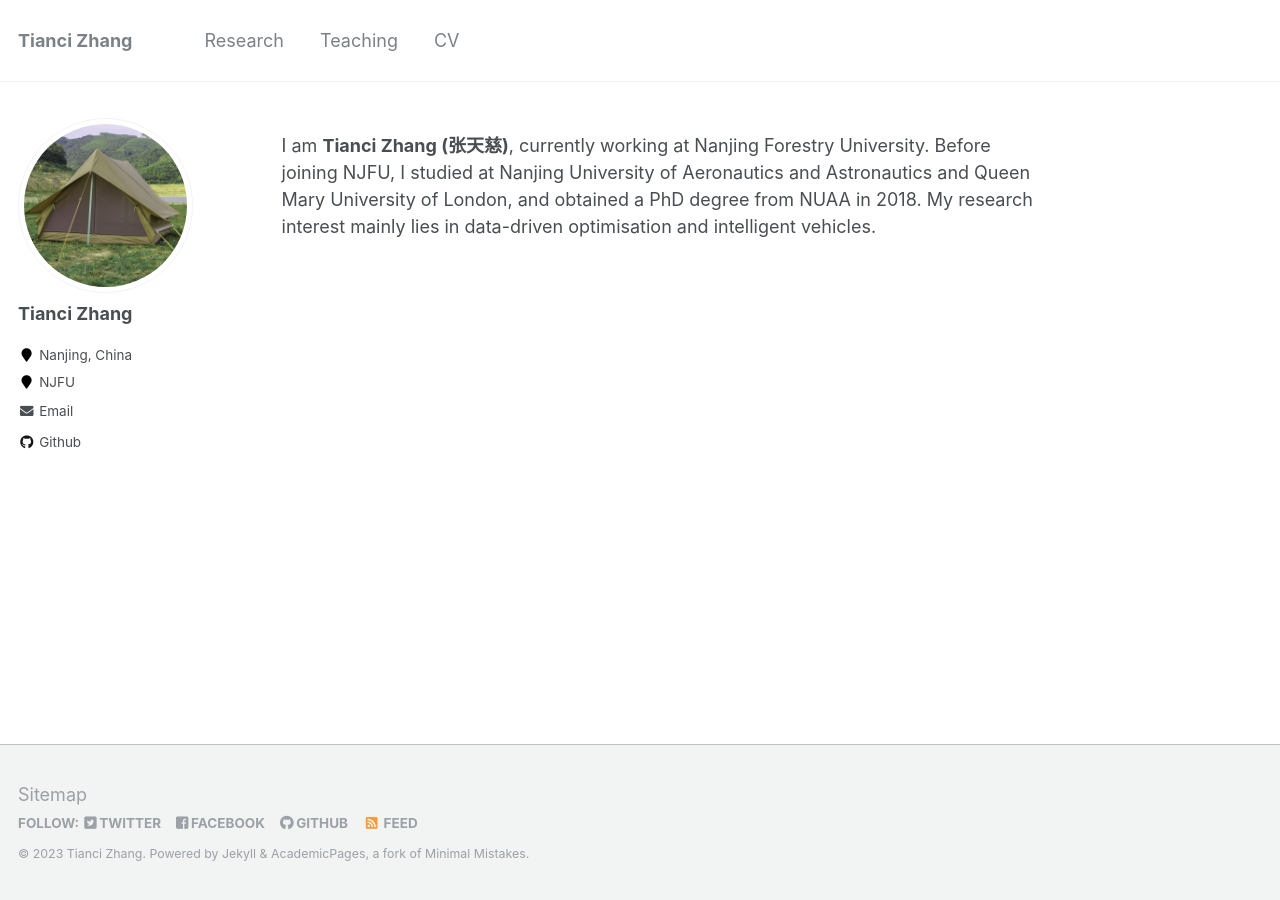
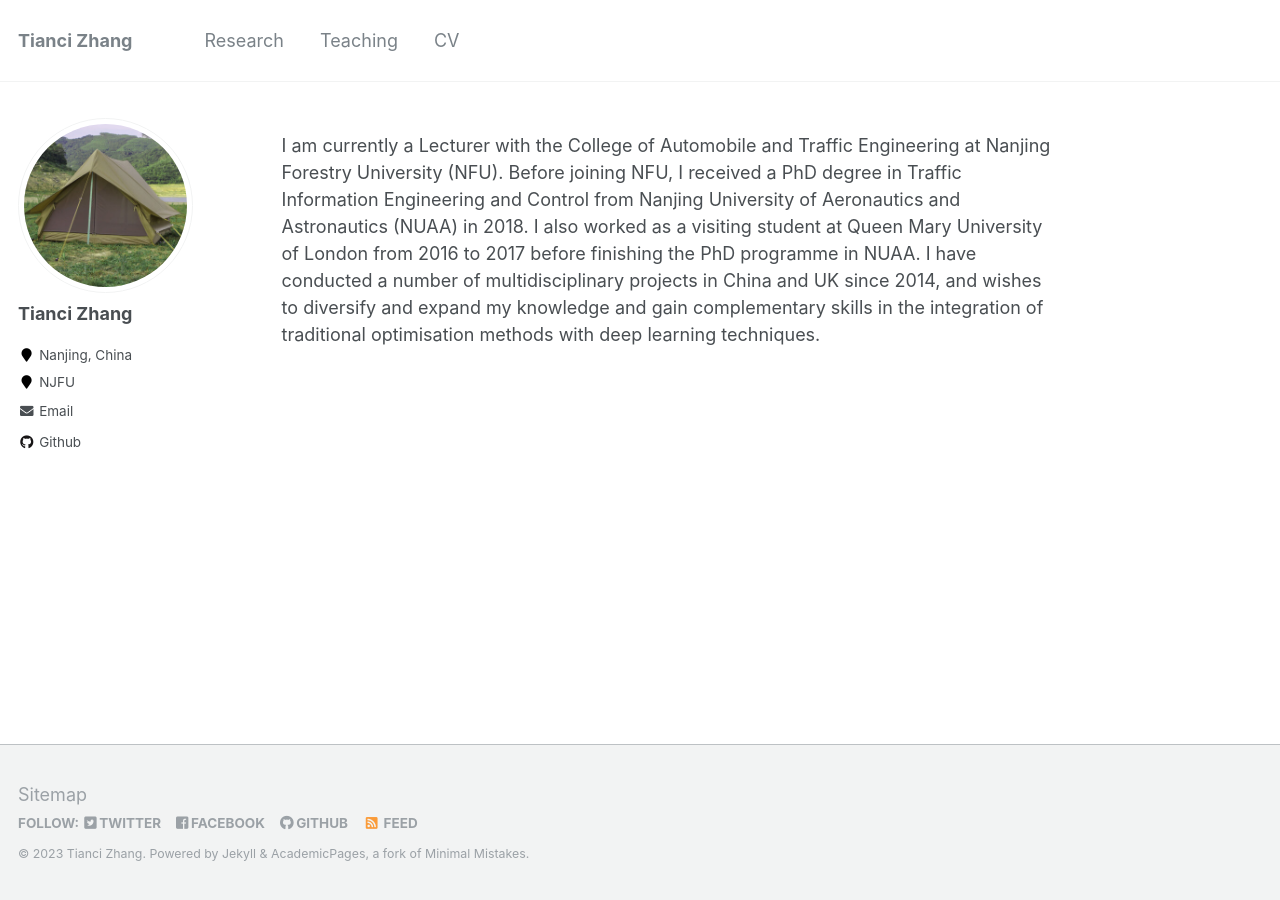
Before and after one commit to tiancivalen/tiancivalen.github.io, a Jekyll site: the page built from _pages/about.md, in a window 1280 px wide. Built offline with Jekyll 4.4.1, drawn with Linux system fonts in a browser that asks for light colours.

Commit message:
Update about.md

```diff
--- a/_pages/about.md
+++ b/_pages/about.md
@@ -9,4 +9,4 @@ redirect_from:
 ---
 
 
-I am **Tianci Zhang (张天慈)**, currently working at Nanjing Forestry University. Before joining NJFU, I studied at Nanjing University of Aeronautics and Astronautics and Queen Mary University of London, and obtained a PhD degree from NUAA in 2018. My research interest mainly lies in data-driven optimisation and intelligent vehicles.
+I am currently a Lecturer with the College of Automobile and Traffic Engineering at Nanjing Forestry University (NFU). Before joining NFU, I received a PhD degree in Traffic Information Engineering and Control from Nanjing University of Aeronautics and Astronautics (NUAA) in 2018. I also worked as a visiting student at Queen Mary University of London from 2016 to 2017 before finishing the PhD programme in NUAA. I have conducted a number of multidisciplinary projects in China and UK since 2014, and wishes to diversify and expand my knowledge and gain complementary skills in the integration of traditional optimisation methods with deep learning techniques.
```
